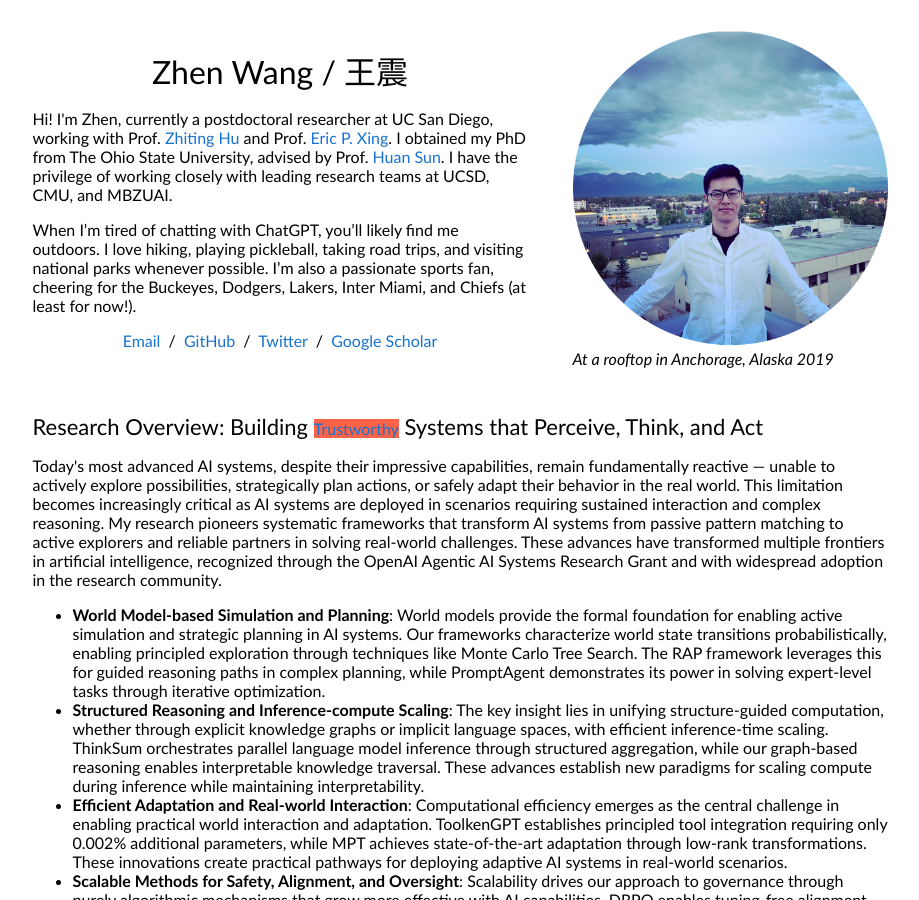
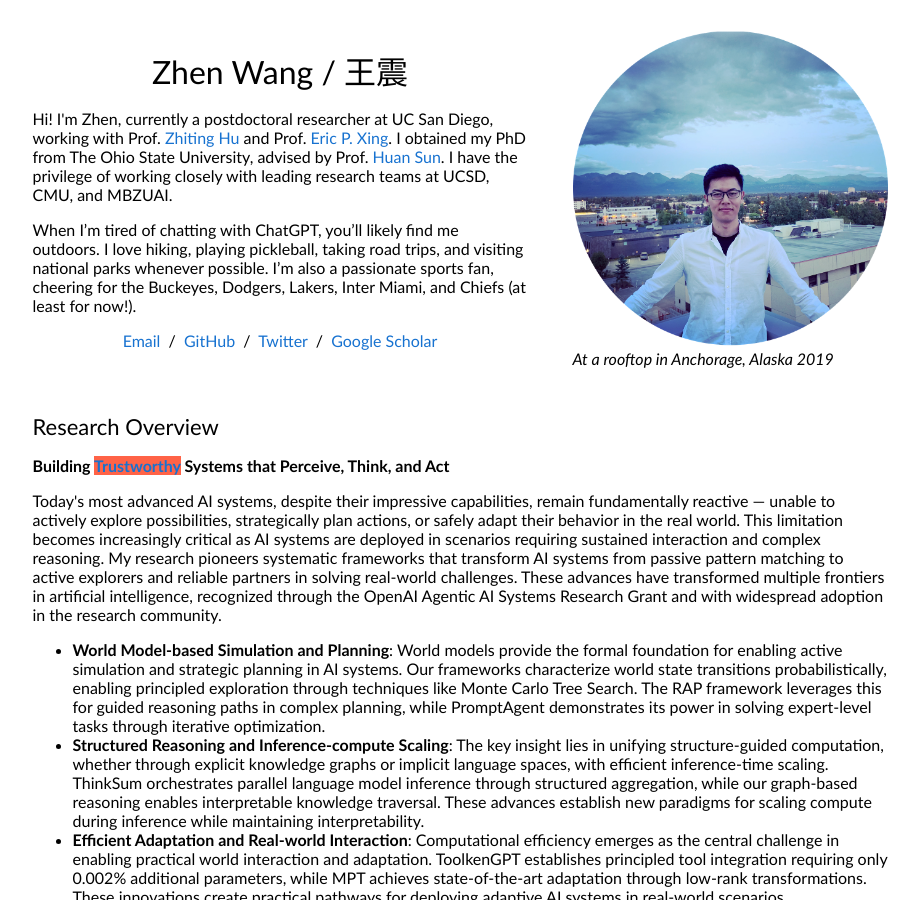
Before and after one commit to zhenwang9102/zhenwang9102.github.io, a Jekyll site: the page built from _posts/2019-06-02-venue.markdown, in a window 1280 px wide and 900 px high. Shown: the whole window, without its empty margins (180-1099 px from the left). Built offline with Jekyll 4.4.1, drawn with Linux system fonts in a browser that asks for light colours.

Commit message:
Update default.html

```diff
--- a/_layouts/default.html
+++ b/_layouts/default.html
@@ -87,8 +87,10 @@
           <tr>
             <td style="padding:2.5%;width:100%;vertical-align:middle">
 
-              <h2>Research Overview: Building <a style="background-color:tomato;">Trustworthy</a> Systems that Perceive, Think, and Act</h2>
-
+              <h2>Research Overview</h2>
+              <p>
+                <b>Building <a style="background-color:tomato;">Trustworthy</a> Systems that Perceive, Think, and Act</b>
+              </p>
               <p>
                 Today's most advanced AI systems, despite their impressive capabilities, remain fundamentally reactive — unable to actively explore possibilities, strategically plan actions, or safely adapt their behavior in the real world. This limitation becomes increasingly critical as AI systems are deployed in scenarios requiring sustained interaction and complex reasoning. My research pioneers systematic frameworks that transform AI systems from passive pattern matching to active explorers and reliable partners in solving real-world challenges. These advances have transformed multiple frontiers in artificial intelligence, recognized through the OpenAI Agentic AI Systems Research Grant and with widespread adoption in the research community.
               </p>
```
